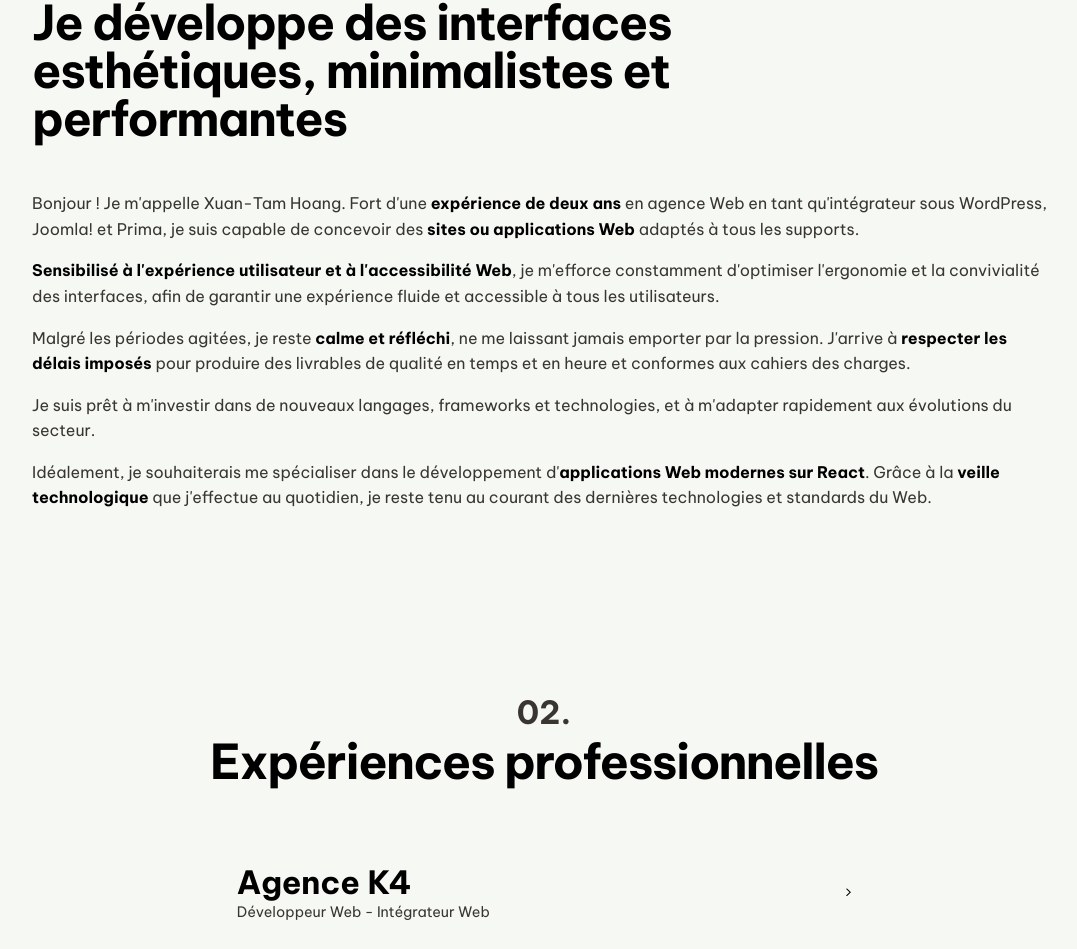
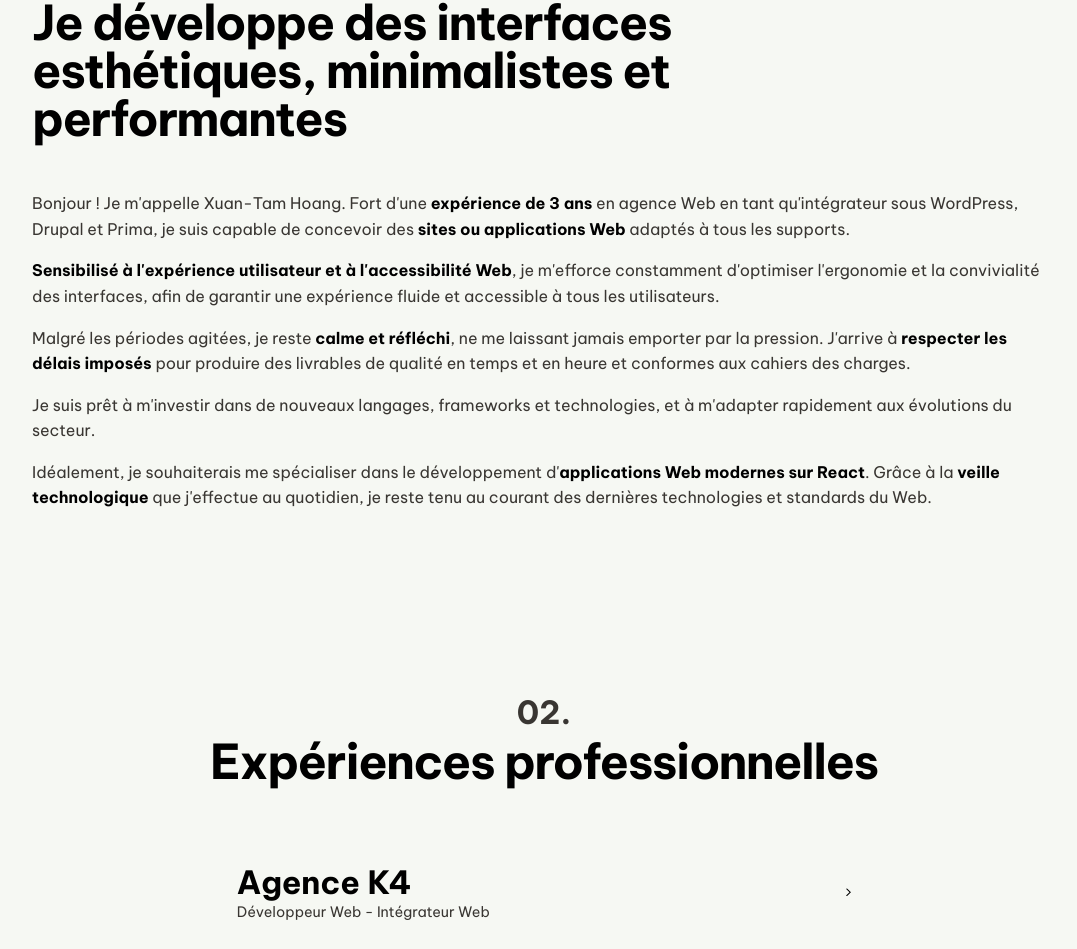
Before and after one commit to xuantam-h/xuantam-hoang, a React (Create React App) app: page / in a window 1280 px wide. Shown: the part 1236-2185 px from the top of the page, without its empty margins (96-1173 px from the left). Built offline with nearby package versions, Linux system fonts and the light colour scheme.

Commit message:
Updated about info

```diff
--- a/src/components/About/index.js
+++ b/src/components/About/index.js
@@ -7,7 +7,7 @@ const About = () => {
                 <div className="about-description">
                     <p className="section-subtitle">01.</p>
                     <h2 className="section-title">Je développe des interfaces esthétiques, minimalistes et performantes</h2>
-                    <p>Bonjour ! Je m'appelle Xuan-Tam Hoang. Fort d'une <strong>expérience de deux ans</strong> en agence Web en tant qu'intégrateur sous WordPress, Joomla! et Prima, je suis capable de concevoir des <strong>sites ou applications Web</strong> adaptés à tous les supports.</p>
+                    <p>Bonjour ! Je m'appelle Xuan-Tam Hoang. Fort d'une <strong>expérience de 3 ans</strong> en agence Web en tant qu'intégrateur sous WordPress, Drupal et Prima, je suis capable de concevoir des <strong>sites ou applications Web</strong> adaptés à tous les supports.</p>
                     <p><strong>Sensibilisé à l'expérience utilisateur et à l'accessibilité Web</strong>, je m'efforce constamment d'optimiser l'ergonomie et la convivialité des interfaces, afin de garantir une expérience fluide et accessible à tous les utilisateurs.</p>
                     <p>Malgré les périodes agitées, je reste <strong>calme et réfléchi</strong>, ne me laissant jamais emporter par la pression. J'arrive à <strong>respecter les délais imposés</strong> pour produire des livrables de qualité en temps et en heure et conformes aux cahiers des charges.</p>
                     <p>Je suis prêt à m'investir dans de nouveaux langages, frameworks et technologies, et à m'adapter rapidement aux évolutions du secteur.</p>
```
